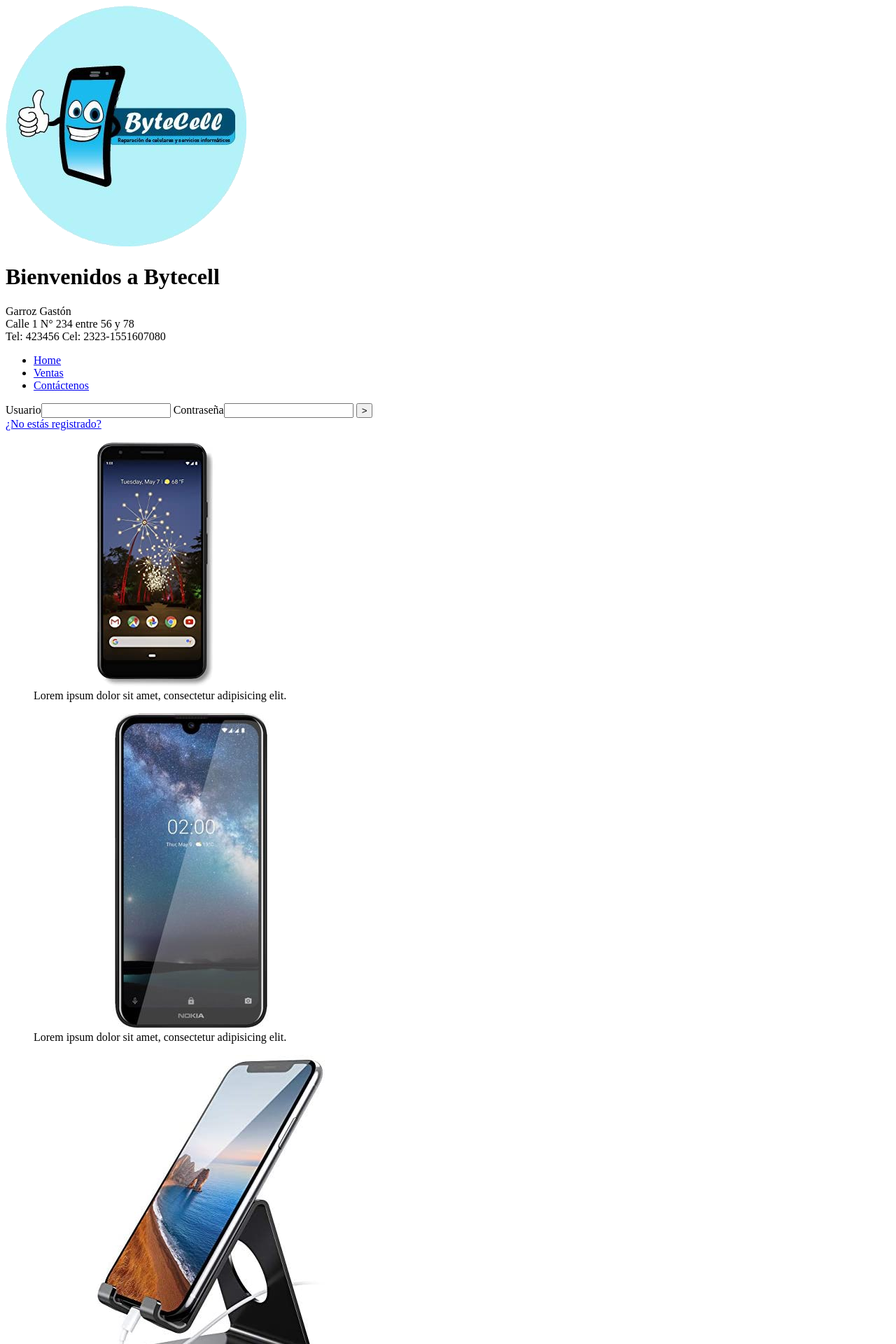
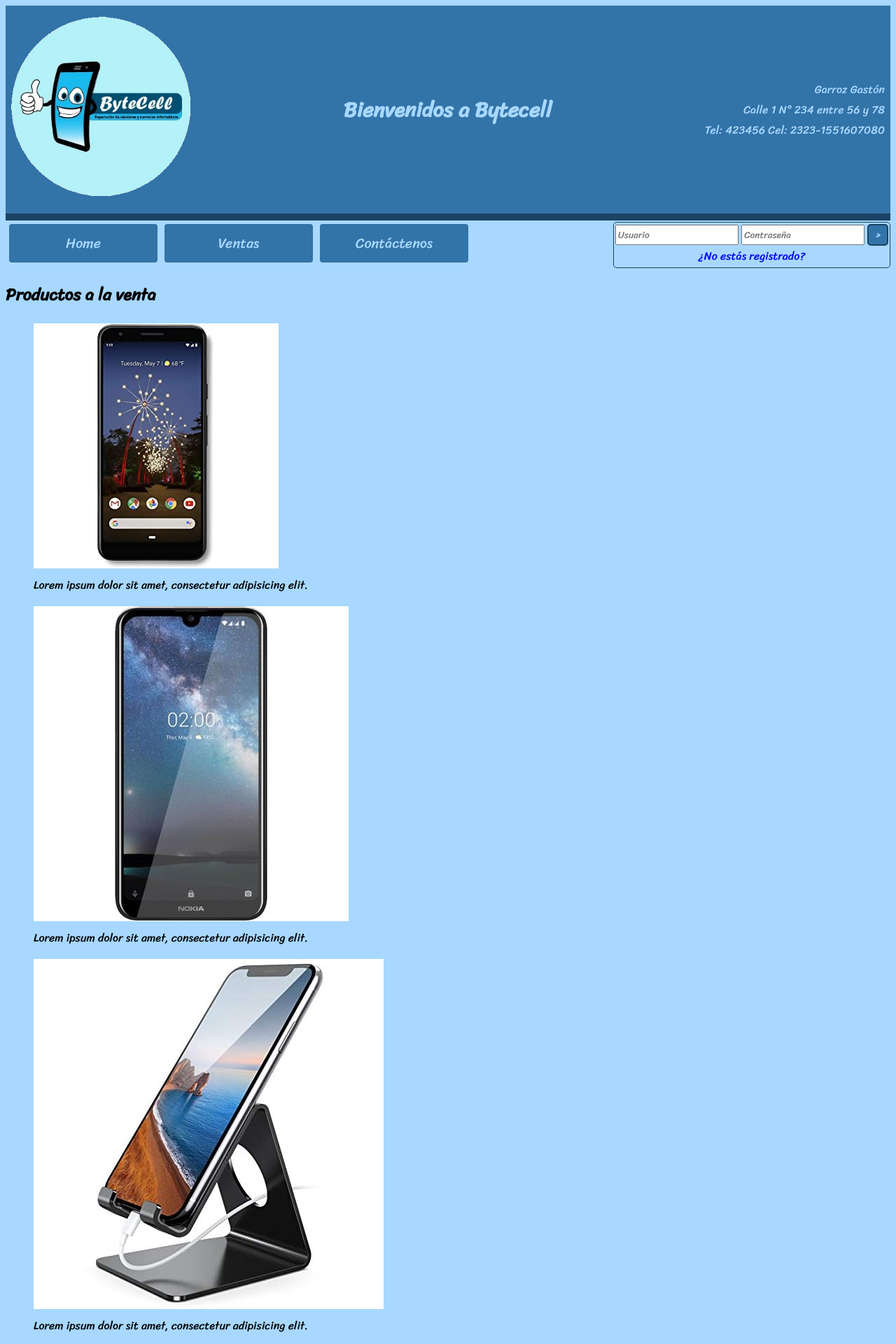
Before and after one commit to GastonGarros/TP-Integrador-PAW, a PHP site: page / in a window 1280 px wide. Shown: the top 1920 px of the page at 70% size. Run offline with PHP 8.4, Linux system fonts and the light colour scheme.

Commit message:
CSS + HTML modificado
Empezando a hacer CSS.
Modificando el HTML.
Agregado un SVG del logo de bytecell (no implementado para no ensuciar el HTML)

```diff
--- a/index.html
+++ b/index.html
@@ -3,34 +3,37 @@
 <head>
 	<meta charset="UTF-8">
 	<title>Home - Bytecell</title>
-	<link rel="stylesheet" href="public/css/style.css">
+	<link rel="stylesheet" href="view/css/style.css">
 	<script type="text/javascript" src="view/scripts/script.js"></script>
+	<link href="https://fonts.googleapis.com/css2?family=Sriracha&display=swap" rel="stylesheet">
 </head>
 <body>
 	<header>
 		<a href="#home">
 			<img src="view/css/images/bytecellLogo.png" alt="Logo de Bytecell">
 		</a>
-	</header>
 
 		<h1>Bienvenidos a Bytecell</h1>
 
 		<section class="contactInfoHeader">
+			<a href="#Contacto">
 				<span>Garroz Gastón<br></span>
 				<span>Calle 1 N° 234 entre 56 y 78 <br></span>
 				<span>Tel: 423456 Cel: 2323-1551607080 <br></span>
+			</a>
 		</section>
+	</header>
 
 	<nav>
 		<ul class="navBar">
-			<li><a class="navHome" href="#Home">Home</a></li>
-			<li><a class="navVentas" href="#Ventas">Ventas</a></li>
-			<li><a class="navContacto" href="#Contacto">Contáctenos</a></li>
+			<li><a class="navHome" href="#Home"><span>Home </span></a></li>
+			<li><a class="navVentas" href="#Ventas"><span>Ventas </span></a></li>
+			<li><a class="navContacto" href="#Contacto"><span>Contáctenos </span></a></li>
 		</ul>
 		<section class="navLogin">
 			<form action="">
-				<label for="username">Usuario</label><input type="text" name="username">
-				<label for="password">Contraseña</label><input type="password" name="password">
+				<input type="text" name="username" placeholder="Usuario">
+				<input type="password" name="password" placeholder="Contraseña">
 				<input type="submit" value=">">
 			</form>
 			<a href="#">¿No estás registrado?</a>
@@ -38,6 +41,7 @@
 	</nav>
 
 	<section class="ventasSection">
+		<h2>Productos a la venta</h2>
 		<figure>
 			<a href="#"><img src="view/css/images/cell01.jpg" alt="Imagen del celular."></a>
 			<figcaption>Lorem ipsum dolor sit amet, consectetur adipisicing elit.</figcaption>
@@ -57,6 +61,7 @@
 	</section>
 
 	<section class="reparSection">
+		<h2>Reparaciones</h2>
 		<figure>
 			<img src="view/css/images/repairBG.jpg" alt="Imagen de fondo de la seccion de reparaciones.">
 			<figcaption>Lorem ipsum dolor sit amet, consectetur adipisicing elit.</figcaption>
@@ -65,6 +70,7 @@
 	</section>
 
 	<section class="contactoSection">
+		<h2>Contáctenos!</h2>
 		<figure>
 			<img src="view/css/images/localBG.jpg" alt="Imagen de fondo del local.">
 			<figcaption>Lorem ipsum dolor sit amet, consectetur adipisicing elit.</figcaption>
--- a/view/css/style.css
+++ b/view/css/style.css
@@ -1,7 +1,134 @@
+:root {
+	--byteBlue: rgb(50, 115, 168);
+	--byteBlueL: rgb(168, 216, 255);
+	--byteBlueD: rgb(27, 67, 99);
+	--byteFont: 'Sriracha', cursive;
+}
+
 * {
+	font-family: var(--byteFont);
+}
+
+body {
+	background-color: var(--byteBlueL);
+}
+
+header {
+	background-color: var(--byteBlue);
+	display: flex;
+	flex-direction: row;
+	justify-content: space-between;
+	align-items: center;
+	padding: 1em 0.5em;
+	border-bottom: 10px solid var(--byteBlueD);
+}
+
+header a {
 
 }
 
-body {
+header a img {
+	width: 20vw;
+}
 
+header h1 {
+	text-align: center;
+	text-decoration: none;
+	font-size: 30px;
+	color: var(--byteBlueL);
 }
+
+.contactInfoHeader {
+	text-align: right;
+}
+
+.contactInfoHeader a {
+	text-decoration: none;
+	color: var(--byteBlueL);
+}
+
+nav {
+	display: flex;
+}
+
+.navBar {
+	display: flex;
+    margin: 0;
+    padding: 0;
+}
+
+.navBar li, .navBar>ul {
+	list-style-type: none;
+}
+
+.navBar li a {
+	display: inline-block;
+	border-radius: 0.2em;
+	background-color: var(--byteBlue);
+	color: var(--byteBlueL);
+	text-align: center;
+	font-size: 20px;
+	padding: 10px;
+	width: 15vw;
+	transition: all 0.5s;
+	cursor: pointer;
+	margin: 5px;
+}
+
+.navBar li a span {
+	cursor: pointer;
+	display: inline-block;
+	position: relative;
+	transition: 0.5s;
+}
+
+.navBar li a span::after {
+	content: '\00bb';
+	position: absolute;
+	opacity: 0;
+	top: 0;
+	right: -20px;
+	transition: 0.5s;
+}
+
+.navBar li a:hover span {
+  	padding-right: 25px;
+}
+
+.navBar li a:hover span::after {
+	opacity: 1;
+	right: 0;
+}
+
+.navBar li a:hover {
+	background-color: var(--byteBlueD);
+}
+
+.navLogin {
+	padding: 2px;
+	margin-top: 0.1em;
+	position: absolute;
+	right: 0.5em;
+	text-align: center;
+	border: 1px solid var(--byteBlueD);
+	border-radius: 5px;
+}
+
+.navLogin input[type="submit"] {
+	background-color: var(--byteBlue);
+	color: var(--byteBlueL);
+	border: 2px solid var(--byteBlueD);
+	padding: 2px 10px;
+	border-radius: 5px;
+	font-weight: bold;
+	cursor: pointer;
+}
+
+.navLogin input[type="submit"]:hover {
+	background-color: var(--byteBlueD);
+}
+
+.navLogin a {
+	text-decoration: none;
+	font-size: 1em;
+}
```
Also changed, not shown: view/css/images/bytecell.svg (added), view/css/images/repairBG.jpg (renamed from view/css/images/repair.jpg). Lines whose indentation alone changed are shown as unchanged.
